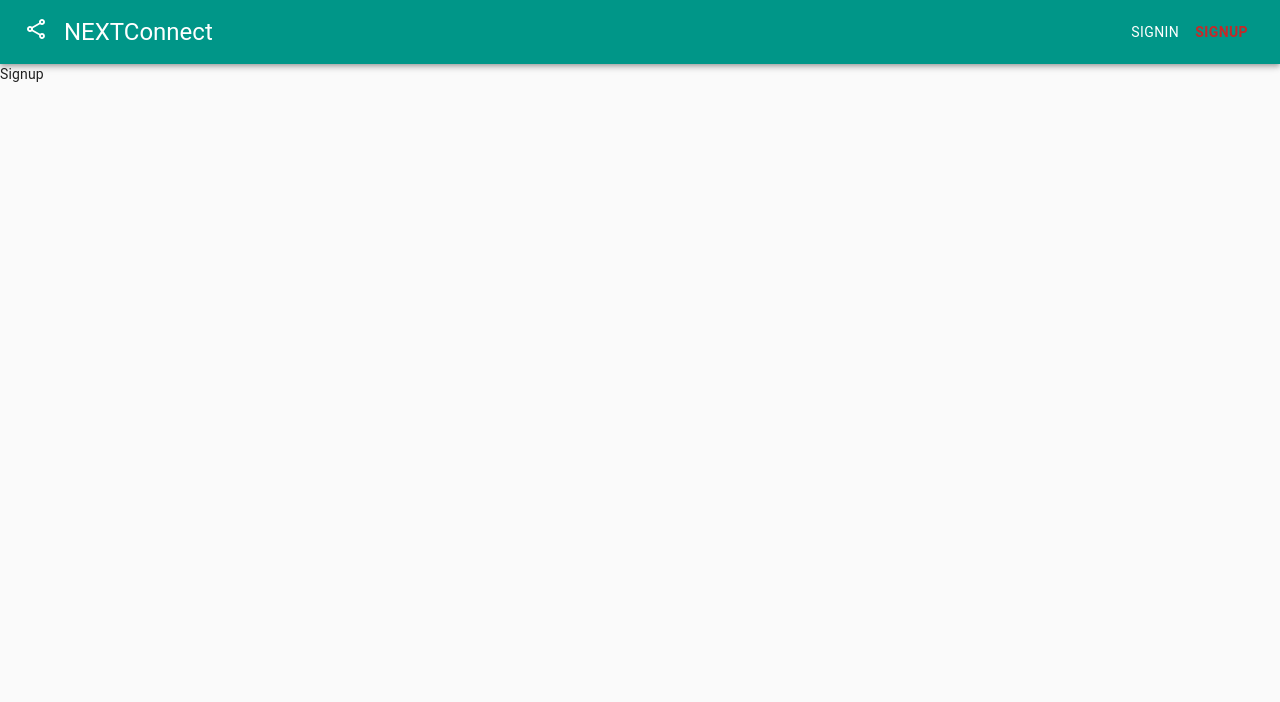
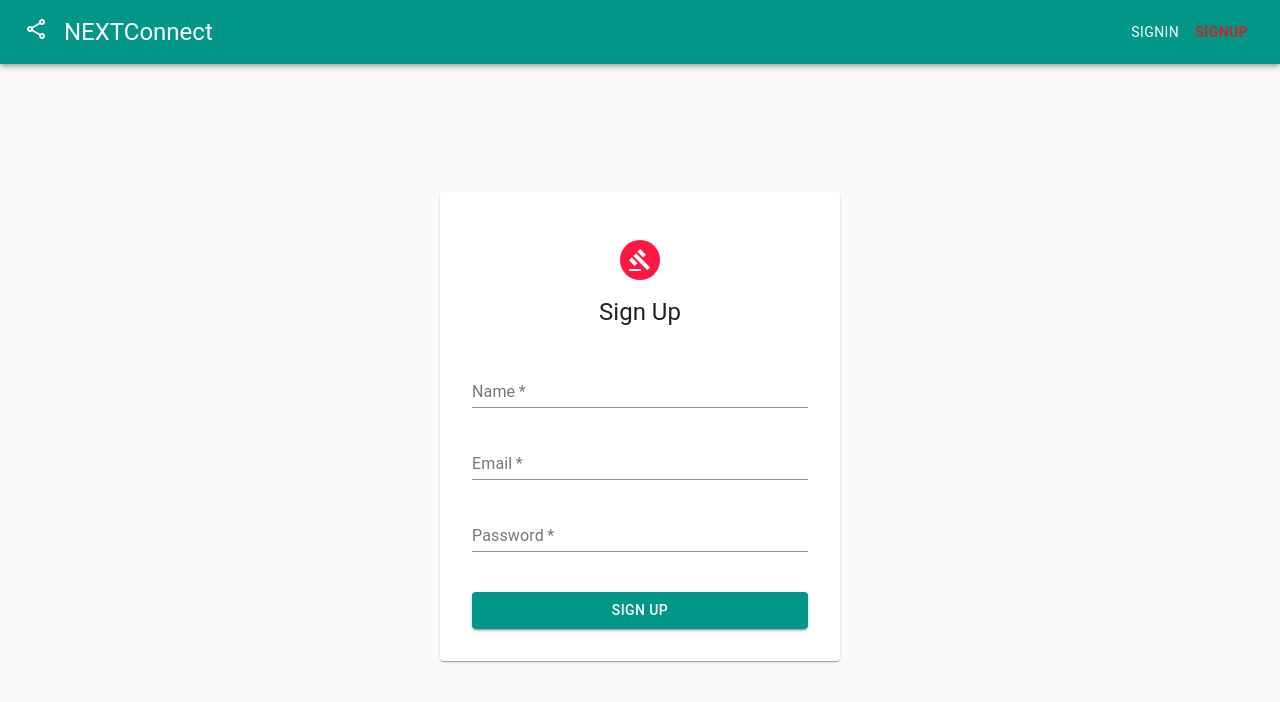
Before and after one commit to nikhil-shrestha/next-connect, a Next.js app: page /signup in a window 1280 px wide. Shown: the top 702 px of the page. Built offline with nearby package versions, Linux system fonts and the light colour scheme.

Commit message:
basic functionality for our signup page

```diff
--- a/lib/auth.js
+++ b/lib/auth.js
@@ -1,4 +1,5 @@
 import Router from 'next/router';
+import axios from 'axios';
 
 const WINDOW_USER_SCRIPT_VARIABLE = '__USER__';
 
@@ -45,3 +46,9 @@ export const authInitialProps = isProtectedRoute => ({
   }
   return { auth, userId };
 };
+
+export const signupUser = async user => {
+  const { data } = await axios.post('/api/auth/signup', user);
+  console.log(data);
+  return data;
+};
--- a/pages/signup.js
+++ b/pages/signup.js
@@ -1,27 +1,109 @@
 import { makeStyles } from '@material-ui/core/styles';
-// import Typography from "@material-ui/core/Typography";
-// import Avatar from "@material-ui/core/Avatar";
-// import FormControl from "@material-ui/core/FormControl";
-// import Paper from "@material-ui/core/Paper";
-// import Input from "@material-ui/core/Input";
-// import InputLabel from "@material-ui/core/InputLabel";
-// import Button from "@material-ui/core/Button";
-// import Snackbar from "@material-ui/core/Snackbar";
-// import Dialog from "@material-ui/core/Dialog";
-// import DialogActions from "@material-ui/core/DialogActions";
-// import DialogContent from "@material-ui/core/DialogContent";
-// import DialogContentText from "@material-ui/core/DialogContentText";
-// import DialogTitle from "@material-ui/core/DialogTitle";
-// import Slide from "@material-ui/core/Slide";
-// import Gavel from "@material-ui/icons/Gavel";
-// import VerifiedUserTwoTone from "@material-ui/icons/VerifiedUserTwoTone";
+import Typography from '@material-ui/core/Typography';
+import Avatar from '@material-ui/core/Avatar';
+import FormControl from '@material-ui/core/FormControl';
+import Paper from '@material-ui/core/Paper';
+import Input from '@material-ui/core/Input';
+import InputLabel from '@material-ui/core/InputLabel';
+import Button from '@material-ui/core/Button';
+import Snackbar from '@material-ui/core/Snackbar';
+import Dialog from '@material-ui/core/Dialog';
+import DialogActions from '@material-ui/core/DialogActions';
+import DialogContent from '@material-ui/core/DialogContent';
+import DialogContentText from '@material-ui/core/DialogContentText';
+import DialogTitle from '@material-ui/core/DialogTitle';
+import Slide from '@material-ui/core/Slide';
+import Gavel from '@material-ui/icons/Gavel';
+import VerifiedUserTwoTone from '@material-ui/icons/VerifiedUserTwoTone';
+
+import { signupUser } from '../lib/auth';
 
 const Signup = () => {
+  const classes = useStyles();
+  const [formData, setFormData] = React.useState({
+    name: '',
+    email: '',
+    password: ''
+  });
 
-    return <div>Signup</div>;
-}
+  const { name, email, password } = formData;
 
-const  useStyles = makeStyles(theme => ({
+  const handleChange = event => {
+    const { name, value } = event.target;
+    setFormData({
+      ...formData,
+      [name]: value
+    });
+  };
+
+  const handleSubmit = event => {
+    event.preventDefault();
+
+    const user = {
+      name,
+      email,
+      password
+    };
+
+    console.log(user);
+
+    signupUser(user);
+  };
+
+  return (
+    <div className={classes.root}>
+      <Paper className={classes.paper}>
+        <Avatar className={classes.avatar}>
+          <Gavel />
+        </Avatar>
+        <Typography variant="h5" component="h1">
+          Sign Up
+        </Typography>
+
+        <form className={classes.form} onSubmit={handleSubmit}>
+          <FormControl margin="normal" required fullWidth>
+            <InputLabel htmlFor="name">Name</InputLabel>
+            <Input
+              name="name"
+              type="text"
+              onChange={handleChange}
+              value={name}
+            />
+          </FormControl>
+          <FormControl margin="normal" required fullWidth>
+            <InputLabel htmlFor="email">Email</InputLabel>
+            <Input
+              name="email"
+              type="email"
+              onChange={handleChange}
+              value={email}
+            />
+          </FormControl>
+          <FormControl margin="normal" required fullWidth>
+            <InputLabel htmlFor="password">Password</InputLabel>
+            <Input
+              name="password"
+              type="password"
+              onChange={handleChange}
+              value={password}
+            />
+          </FormControl>
+          <Button
+            type="submit"
+            fullWidth
+            variant="contained"
+            color="primary"
+            className={classes.submit}
+          >
+            Sign up
+          </Button>
+        </form>
+      </Paper>
+    </div>
+  );
+};
+
+const useStyles = makeStyles(theme => ({
   root: {
     width: 'auto',
     display: 'block',
```
